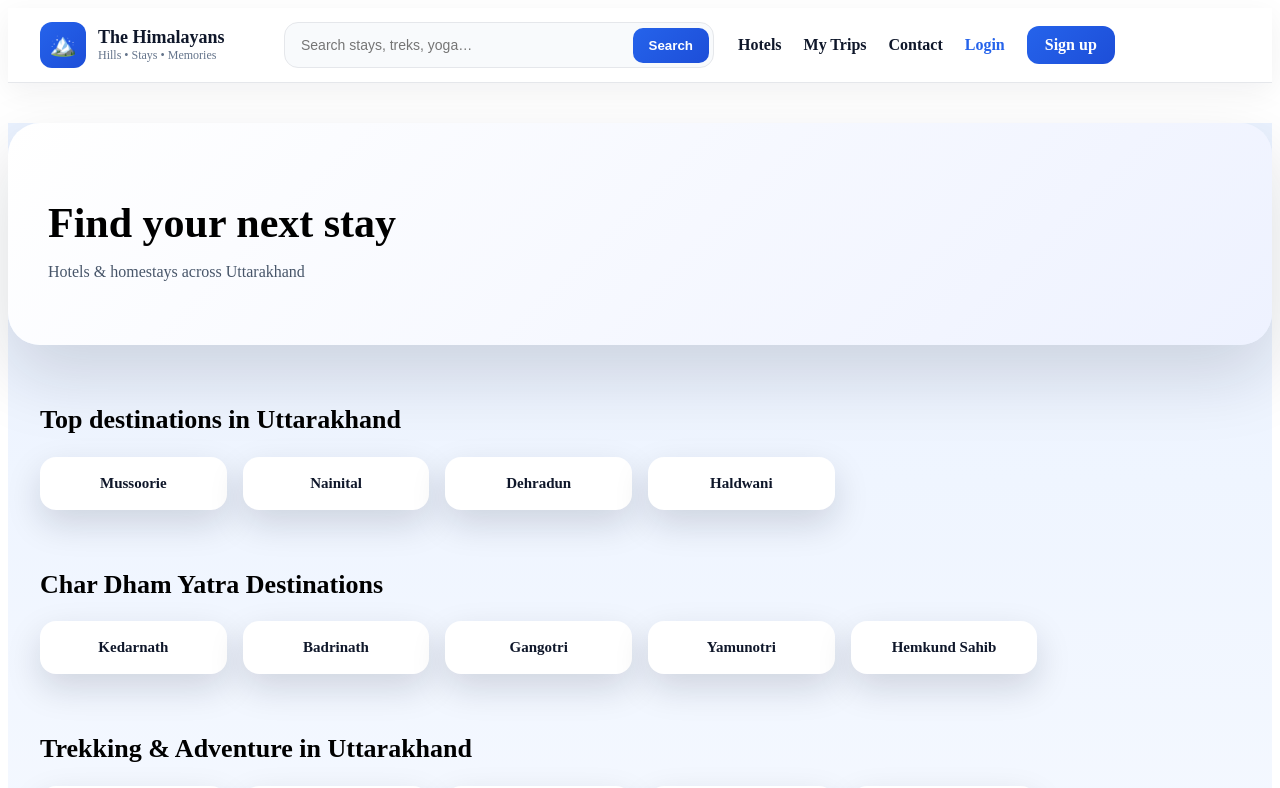
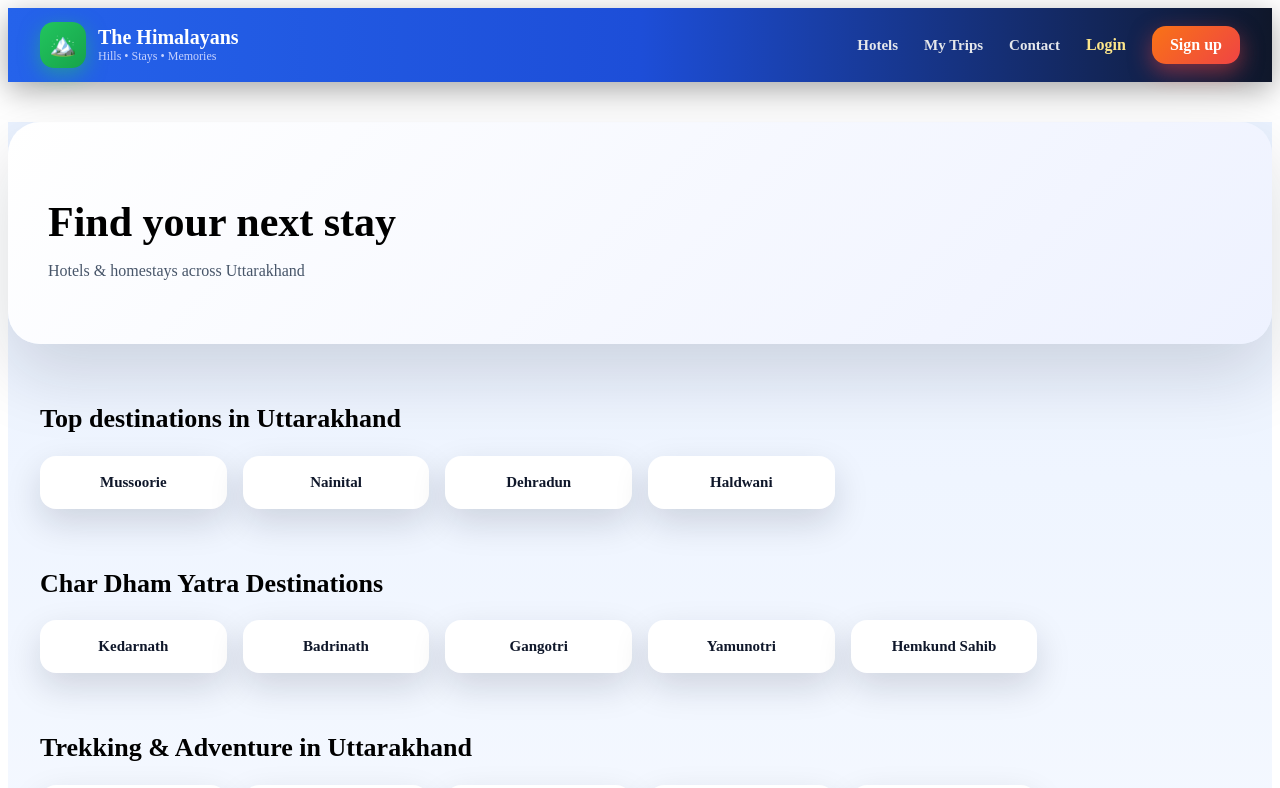
Before and after one commit to pamnautiyal-cpu/himstay, a React (Vite) app in the folder frontend/: page / in a window 1280 px wide. Shown: the top 788 px of the page. Built offline with nearby package versions, Linux system fonts and the light colour scheme.

Commit message:
Colorful navbar UI added

```diff
--- a/frontend/src/components/Navbar.jsx
+++ b/frontend/src/components/Navbar.jsx
@@ -1,51 +1,27 @@
-import React, { useState } from "react";
+import React from "react";
 import { Link } from "react-router-dom";
 
 export default function Navbar() {
-  const [query, setQuery] = useState("");
-
-  const handleSearch = () => {
-    if (!query.trim()) return;
-    const url = `https://www.google.com/search?tbm=isch&q=${encodeURIComponent(
-      query + " Uttarakhand"
-    )}`;
-    window.open(url, "_blank");
-  };
-
   return (
-    <header style={styles.header}>
-      <div style={styles.container}>
+    <header style={styles.navbar}>
+      <div style={styles.inner}>
 
         {/* LOGO */}
-        <Link to="/" style={styles.logoWrap}>
+        <Link to="/" style={styles.logoBox}>
           <div style={styles.logoIcon}>🏔️</div>
           <div>
             <div style={styles.logoText}>The Himalayans</div>
-            <div style={styles.tagline}>Hills • Stays • Memories</div>
+            <div style={styles.logoSub}>Hills • Stays • Memories</div>
           </div>
         </Link>
 
-        {/* 🔍 SEARCH */}
-        <div style={styles.searchBox}>
-          <input
-            value={query}
-            onChange={(e) => setQuery(e.target.value)}
-            onKeyDown={(e) => e.key === "Enter" && handleSearch()}
-            placeholder="Search stays, treks, yoga…"
-            style={styles.searchInput}
-          />
-          <button onClick={handleSearch} style={styles.searchBtn}>
-            Search
-          </button>
-        </div>
-
-        {/* NAV */}
-        <nav style={styles.nav}>
-          <Link to="/hotels" style={styles.navLink}>Hotels</Link>
-          <Link to="/trips" style={styles.navLink}>My Trips</Link>
-          <Link to="/contact" style={styles.navLink}>Contact</Link>
-          <Link to="/login" style={styles.loginLink}>Login</Link>
-          <Link to="/signup" style={styles.signupBtn}>Sign up</Link>
+        {/* MENU */}
+        <nav style={styles.menu}>
+          <Link to="/hotels" style={styles.link}>Hotels</Link>
+          <Link to="/trips" style={styles.link}>My Trips</Link>
+          <Link to="/contact" style={styles.link}>Contact</Link>
+          <Link to="/login" style={styles.login}>Login</Link>
+          <Link to="/signup" style={styles.signup}>Sign up</Link>
         </nav>
 
       </div>
@@ -53,90 +29,82 @@ export default function Navbar() {
   );
 }
 
-/* ---------- STYLES ---------- */
+/* ================= STYLES ================= */
 
 const styles = {
-  header: {
+  navbar: {
+    background: "linear-gradient(90deg,#2563eb,#1d4ed8,#0f172a)",
+    boxShadow: "0 8px 30px rgba(0,0,0,0.35)",
     position: "sticky",
     top: 0,
-    zIndex: 1000,
-    background: "#ffffff",
-    borderBottom: "1px solid #e5e7eb",
-    boxShadow: "0 8px 30px rgba(15,23,42,0.06)",
+    zIndex: 999,
   },
 
-  container: {
+  inner: {
     maxWidth: 1200,
     margin: "0 auto",
-    padding: "14px 20px",
+    padding: "14px 22px",
     display: "flex",
+    justifyContent: "space-between",
     alignItems: "center",
-    gap: 24,
   },
 
-  logoWrap: {
+  logoBox: {
     display: "flex",
     alignItems: "center",
     gap: 12,
     textDecoration: "none",
-    color: "#0f172a",
-    minWidth: 220,
+    color: "#fff",
   },
 
   logoIcon: {
     width: 46,
     height: 46,
-    borderRadius: 12,
-    background: "linear-gradient(135deg,#2563eb,#1d4ed8)",
+    borderRadius: 14,
+    background: "linear-gradient(135deg,#22c55e,#16a34a)",
     display: "flex",
     alignItems: "center",
     justifyContent: "center",
     fontSize: 22,
-    color: "#fff",
+    boxShadow: "0 6px 20px rgba(34,197,94,0.5)",
   },
 
-  logoText: { fontSize: 18, fontWeight: 800 },
-  tagline: { fontSize: 12, color: "#64748b" },
+  logoText: {
+    fontSize: 20,
+    fontWeight: 800,
+  },
 
-  searchBox: {
-    flex: 1,
+  logoSub: {
+    fontSize: 12,
+    color: "#c7d2fe",
+  },
+
+  menu: {
     display: "flex",
     alignItems: "center",
-    background: "#f8fafc",
-    borderRadius: 14,
-    padding: 4,
-    border: "1px solid #e5e7eb",
-    maxWidth: 420,
+    gap: 26,
   },
 
-  searchInput: {
-    flex: 1,
-    border: "none",
-    outline: "none",
-    background: "transparent",
-    padding: "10px 12px",
-    fontSize: 14,
+  link: {
+    textDecoration: "none",
+    color: "#e5e7eb",
+    fontWeight: 600,
+    fontSize: 15,
   },
 
-  searchBtn: {
-    border: "none",
-    borderRadius: 10,
-    padding: "10px 16px",
-    fontWeight: 700,
-    background: "linear-gradient(135deg,#2563eb,#1d4ed8)",
-    color: "#fff",
-    cursor: "pointer",
+  login: {
+    textDecoration: "none",
+    color: "#fde68a",
+    fontWeight: 600,
   },
 
-  nav: { display: "flex", alignItems: "center", gap: 22 },
-  navLink: { textDecoration: "none", fontWeight: 600, color: "#0f172a" },
-  loginLink: { textDecoration: "none", fontWeight: 600, color: "#2563eb" },
-  signupBtn: {
+  signup: {
     textDecoration: "none",
     padding: "10px 18px",
-    borderRadius: 12,
+    borderRadius: 14,
+    background: "linear-gradient(135deg,#f97316,#ef4444)",
+    color: "#fff",
     fontWeight: 700,
-    color: "#fff",
-    background: "linear-gradient(135deg,#2563eb,#1d4ed8)",
+    boxShadow: "0 8px 22px rgba(239,68,68,0.5)",
   },
 };
```
